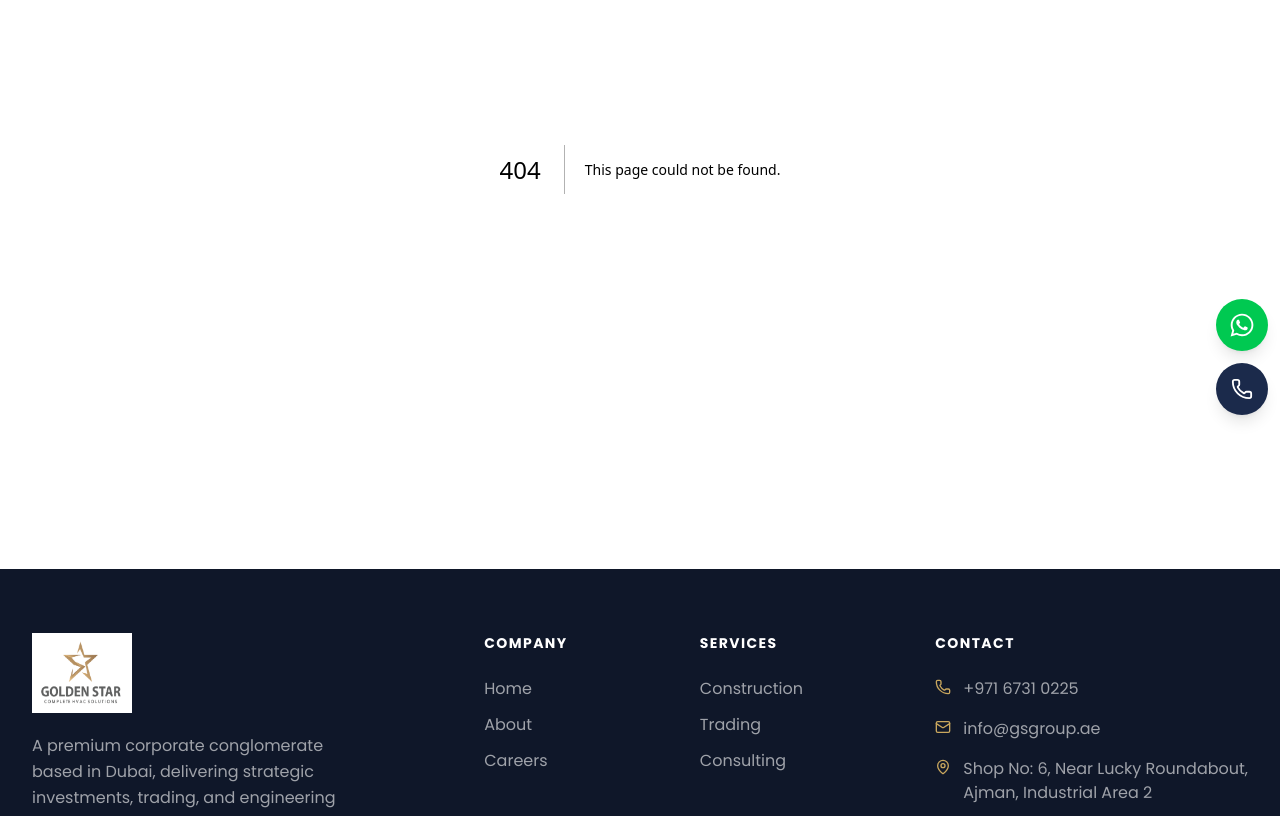
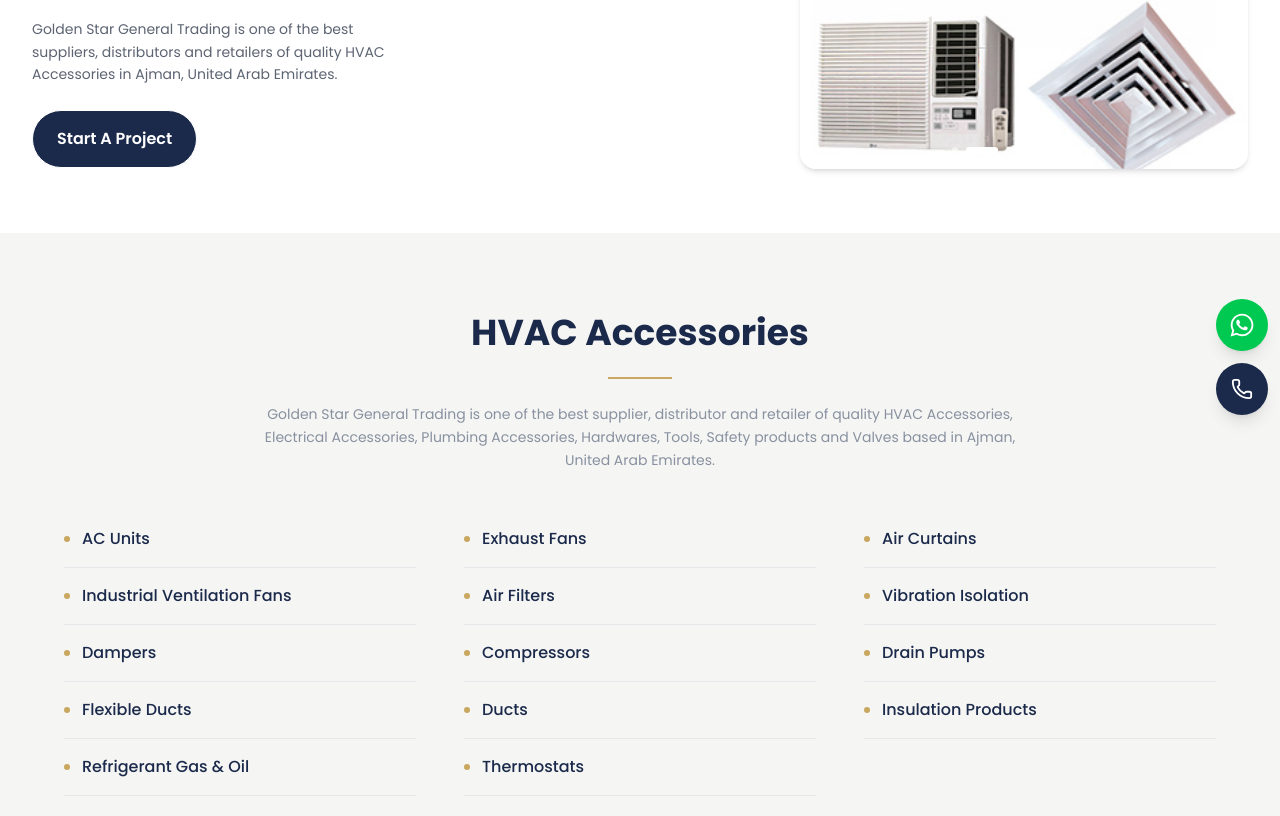
Before and after one commit to mujeebrahmanik/Gsgroupwebsite, a Next.js app: page /trading/hvac-accessories in a window 1280 px wide. Before the commit this address had no page. Shown: the part 361-1177 px from the top of the page. Built offline with nearby package versions, Linux system fonts and the light colour scheme.

Commit message:
added trading/hvac page

```diff
--- /dev/null
+++ b/src/app/trading/hvac-accessories/page.js
@@ -0,0 +1,54 @@
+import Pagebanner from '@/components/common/Pagebanner'
+import TradingItemsSection from '@/components/trading/TradingItemsSection'
+import CTASection from '@/components/common/CTASection'
+
+const hvacItems = [
+    'AC Units',
+    'Exhaust Fans',
+    'Air Curtains',
+    'Industrial Ventilation Fans',
+    'Air Filters',
+    'Vibration Isolation',
+    'Dampers',
+    'Compressors',
+    'Drain Pumps',
+    'Flexible Ducts',
+    'Ducts',
+    'Insulation Products',
+    'Refrigerant Gas & Oil',
+    'Thermostats',
+]
+
+export default function HvacAccessoriesPage() {
+    return (
+        <div>
+            <Pagebanner
+                breadcrumbs={[
+                    { title: 'Trading', link: '/trading' },
+                    { title: 'HVAC Accessories' },
+                ]}
+                image={[
+                    '/images/hvac accessories/01.jpg',
+                    '/images/hvac accessories/02.jpg',
+                    '/images/hvac accessories/03.jpg',
+                    '/images/hvac accessories/04.jpg',
+                    '/images/hvac accessories/05.jpg',
+                    '/images/hvac accessories/06.jpg',
+                    '/images/hvac accessories/07.jpg',
+                    '/images/hvac accessories/08.jpg',
+                    '/images/hvac accessories/09.jpg',
+                ]}
+                title={<>HVAC <br /><span className='text-muted'>Accessories</span></>}
+                content='Golden Star General Trading is one of the best suppliers, distributors and retailers of quality HVAC Accessories in Ajman, United Arab Emirates.'
+            />
+
+            <TradingItemsSection
+                title='HVAC Accessories'
+                description='Golden Star General Trading is one of the best supplier, distributor and retailer of quality HVAC Accessories, Electrical Accessories, Plumbing Accessories, Hardwares, Tools, Safety products and Valves based in Ajman, United Arab Emirates.'
+                items={hvacItems}
+            />
+
+            <CTASection />
+        </div>
+    )
+}
--- a/src/components/common/Pagebanner.js
+++ b/src/components/common/Pagebanner.js
@@ -65,7 +65,7 @@
                     initial={{ opacity: 0, x: 40 }}
                     animate={{ opacity: 1, x: 0 }}
                     transition={{ duration: 0.6, delay: 0.15, ease: 'easeOut' }}
-                    className="relative w-full h-72 rounded-2xl overflow-hidden shadow-md"
+                    className="relative w-full max-w-md aspect-[4/3] rounded-2xl overflow-hidden shadow-md ml-auto"
                 >
                     <AnimatePresence mode='wait'>
                         <motion.div
--- /dev/null
+++ b/src/components/trading/GallerySection.js
@@ -0,0 +1,37 @@
+import React from 'react'
+import Image from 'next/image'
+
+function GallerySection({ title = 'Gallery', images = [], bg = 'bg-cream' }) {
+    return (
+        <div className={`py-20 px-8 ${bg}`}>
+            <div className="max-w-7xl mx-auto flex flex-col gap-10">
+
+                <div className="flex flex-col items-center gap-6 text-center">
+                    <h2 className="text-3xl md:text-4xl font-bold text-primary capitalize">
+                        {title}
+                    </h2>
+                    <div className="w-16 h-0.5 bg-secondary" />
+                </div>
+
+                <div className="grid grid-cols-2 md:grid-cols-3 gap-4">
+                    {images.map((src, index) => (
+                        <div
+                            key={index}
+                            className="relative aspect-square rounded-xl overflow-hidden shadow-sm group"
+                        >
+                            <Image
+                                src={src}
+                                fill
+                                alt={`Gallery image ${index + 1}`}
+                                className="object-cover group-hover:scale-105 transition-transform duration-500"
+                            />
+                        </div>
+                    ))}
+                </div>
+
+            </div>
+        </div>
+    )
+}
+
+export default GallerySection
--- /dev/null
+++ b/src/components/trading/TradingItemsSection.js
@@ -0,0 +1,39 @@
+import React from 'react'
+
+function TradingItemsSection({ title, description, items = [], bg = 'bg-cream' }) {
+    return (
+        <div className={`py-20 px-8 ${bg}`}>
+            <div className="max-w-6xl mx-auto flex flex-col gap-10">
+
+                {/* heading */}
+                <div className="flex flex-col items-center gap-6 text-center">
+                    <h2 className="text-3xl md:text-4xl font-bold text-primary capitalize">
+                        {title}
+                    </h2>
+                    <div className="w-16 h-0.5 bg-secondary" />
+                    {description && (
+                        <p className="text-sm text-muted leading-relaxed max-w-3xl">
+                            {description}
+                        </p>
+                    )}
+                </div>
+
+                {/* items list */}
+                <div className="grid grid-cols-1 sm:grid-cols-2 md:grid-cols-3 gap-x-12 w-full">
+                    {items.map((item, index) => (
+                        <div
+                            key={index}
+                            className="flex items-center gap-3 py-4 border-b border-gray-200"
+                        >
+                            <span className="w-1.5 h-1.5 rounded-full bg-secondary flex-shrink-0" />
+                            <span className="text-primary font-medium">{item}</span>
+                        </div>
+                    ))}
+                </div>
+
+            </div>
+        </div>
+    )
+}
+
+export default TradingItemsSection
```
